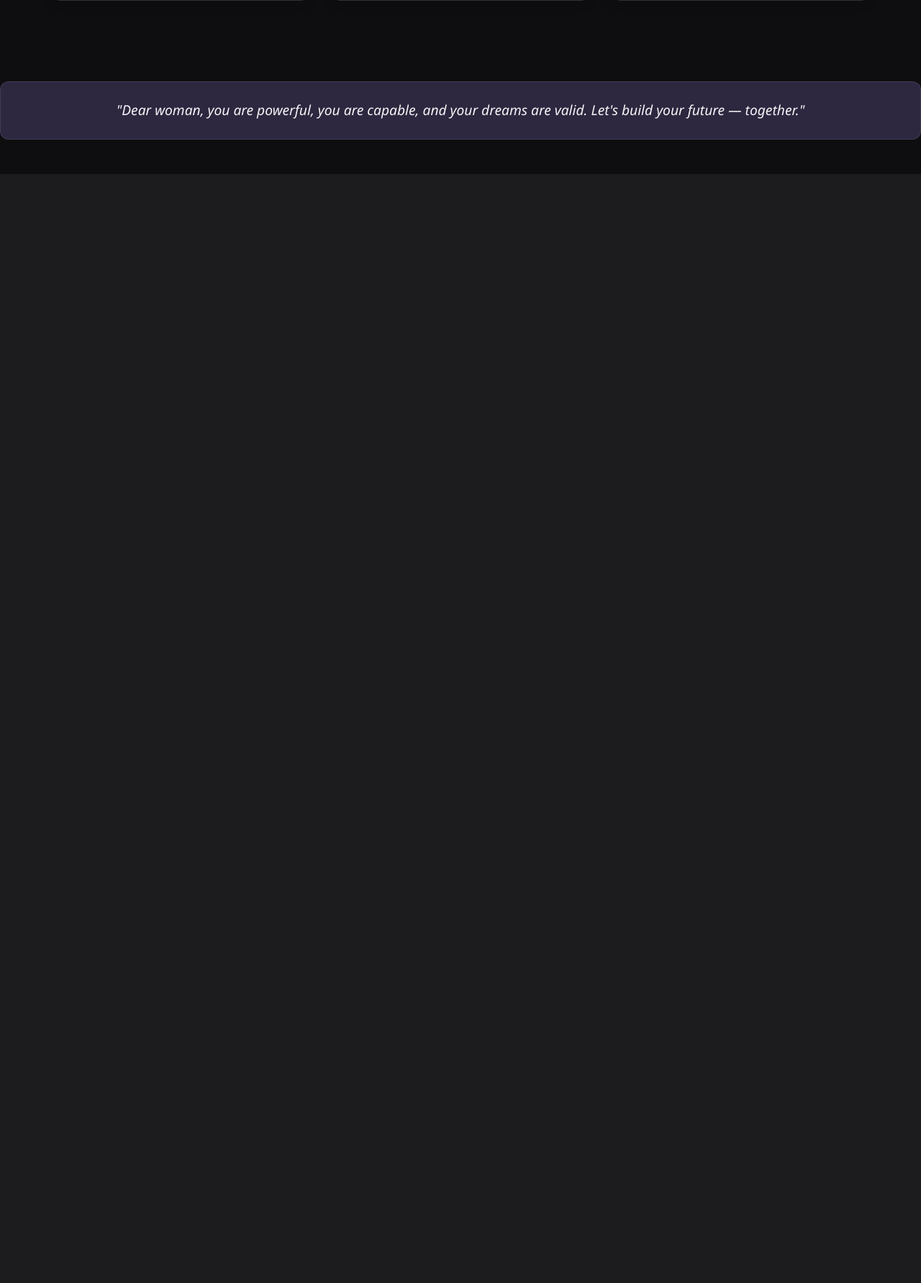
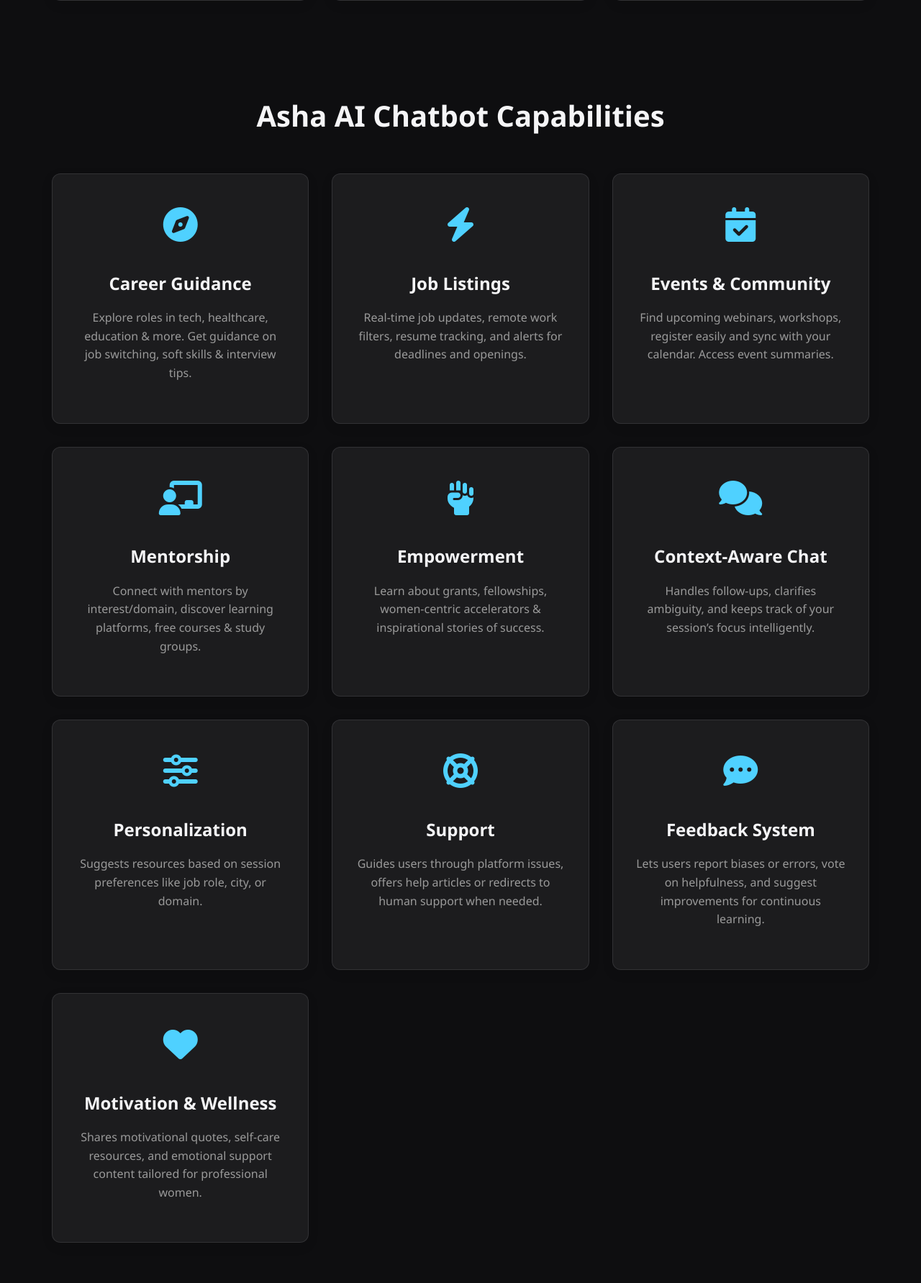
Before and after one commit to Pallavi-EC144/AshaAIChatbot, a Flask app: template templates/index.html in a window 1280 px wide. Shown: the part 1831-3614 px from the top of the page at 72% size. Before the commit the page ends 2073 px from the top, so only its background shows below. Run offline with Flask 3, Linux system fonts and the light colour scheme; the template is opened without the code that fills it, so the values that code supplies are empty; parts of the project's set-up code (start-up, migrations or seed data) failed here and were passed over.

Commit message:
AshaAIChatbot

```diff
--- a/templates/index.html
+++ b/templates/index.html
@@ -2046,6 +2046,64 @@
             </div>
         </div>
     </section>
+    <!-- ASHA AI Expanded Capability Section -->
+<section class="asha-capabilities" style="padding: 4rem 2rem; max-width: 1200px; margin: 0 auto;">
+  <h2 class="section-title">Asha AI Chatbot Capabilities</h2>
+
+  <div class="features-grid">
+    <div class="feature-card">
+      <div class="feature-icon"><i class="fas fa-compass"></i></div>
+      <h3>Career Guidance</h3>
+      <p>Explore roles in tech, healthcare, education & more. Get guidance on job switching, soft skills & interview tips.</p>
+    </div>
+    <div class="feature-card">
+      <div class="feature-icon"><i class="fas fa-bolt"></i></div>
+      <h3>Job Listings</h3>
+      <p>Real-time job updates, remote work filters, resume tracking, and alerts for deadlines and openings.</p>
+    </div>
+    <div class="feature-card">
+      <div class="feature-icon"><i class="fas fa-calendar-check"></i></div>
+      <h3>Events & Community</h3>
+      <p>Find upcoming webinars, workshops, register easily and sync with your calendar. Access event summaries.</p>
+    </div>
+    <div class="feature-card">
+      <div class="feature-icon"><i class="fas fa-chalkboard-teacher"></i></div>
+      <h3>Mentorship</h3>
+      <p>Connect with mentors by interest/domain, discover learning platforms, free courses & study groups.</p>
+    </div>
+    <div class="feature-card">
+      <div class="feature-icon"><i class="fas fa-fist-raised"></i></div>
+      <h3>Empowerment</h3>
+      <p>Learn about grants, fellowships, women-centric accelerators & inspirational stories of success.</p>
+    </div>
+    <div class="feature-card">
+      <div class="feature-icon"><i class="fas fa-comments"></i></div>
+      <h3>Context-Aware Chat</h3>
+      <p>Handles follow-ups, clarifies ambiguity, and keeps track of your session’s focus intelligently.</p>
+    </div>
+    <div class="feature-card">
+      <div class="feature-icon"><i class="fas fa-sliders-h"></i></div>
+      <h3>Personalization</h3>
+      <p>Suggests resources based on session preferences like job role, city, or domain.</p>
+    </div>
+    <div class="feature-card">
+      <div class="feature-icon"><i class="fas fa-life-ring"></i></div>
+      <h3>Support</h3>
+      <p>Guides users through platform issues, offers help articles or redirects to human support when needed.</p>
+    </div>
+    <div class="feature-card">
+      <div class="feature-icon"><i class="fas fa-comment-dots"></i></div>
+      <h3>Feedback System</h3>
+      <p>Lets users report biases or errors, vote on helpfulness, and suggest improvements for continuous learning.</p>
+    </div>
+    <div class="feature-card">
+      <div class="feature-icon"><i class="fas fa-heart"></i></div>
+      <h3>Motivation & Wellness</h3>
+      <p>Shares motivational quotes, self-care resources, and emotional support content tailored for professional women.</p>
+    </div>
+  </div>
+</section>
+
 
     <!-- Emotional Selling Line -->
     <div class="emotional-line">
```
